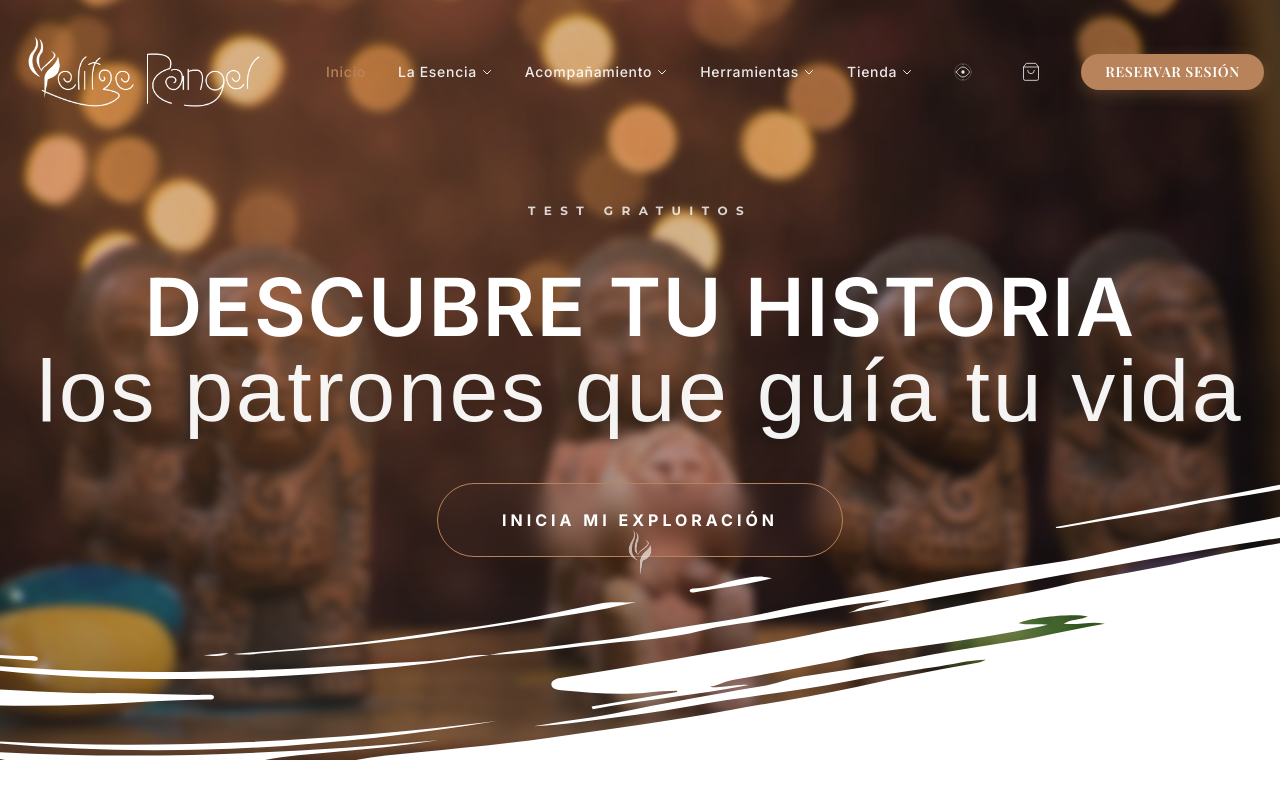
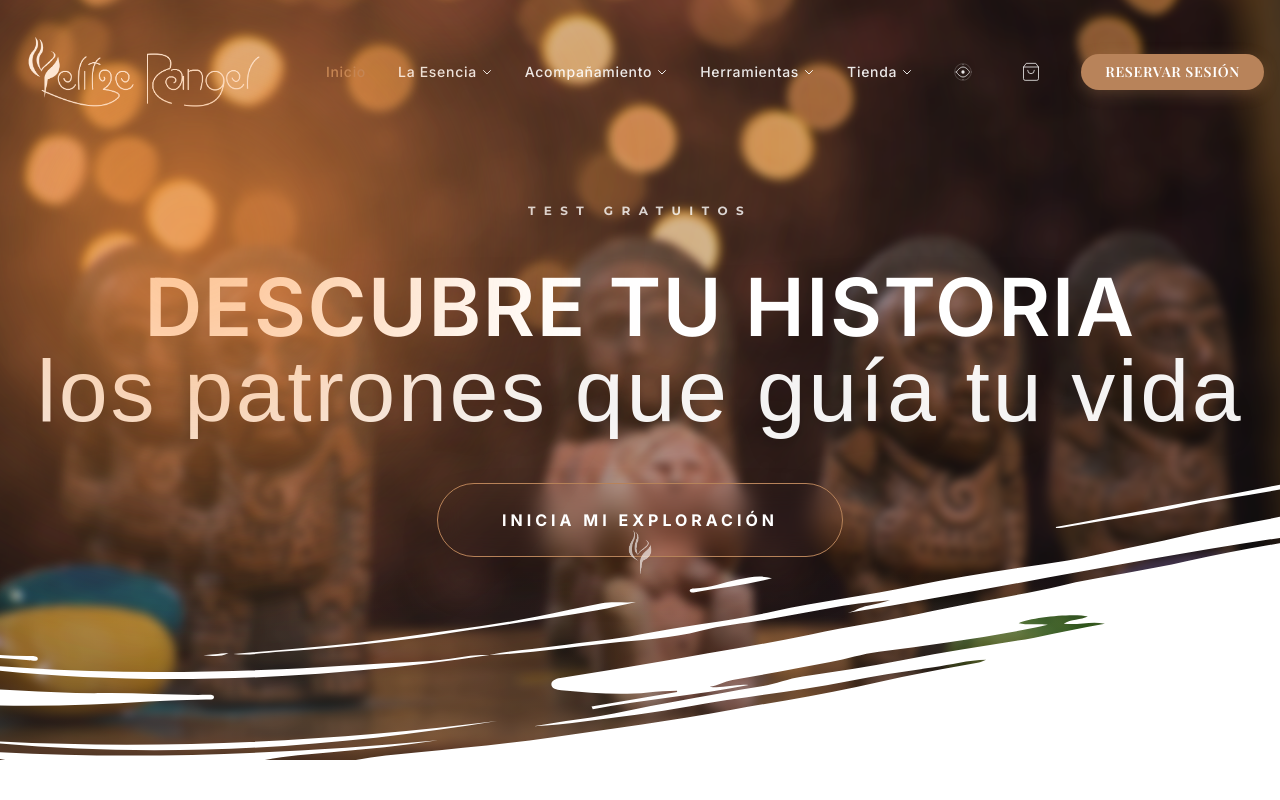
Before and after one commit to yelitzerangeloficialweb-max/yelitze-rangel-web, a Next.js app: page / in a window 1280 px wide. Shown: the top 800 px of the page. Built offline with nearby package versions, Linux system fonts and the light colour scheme; a web font is replaced by a local one.

Commit message:
feat: added global orange flare overlay in top-left corner as requested

```diff
--- a/app/layout.tsx
+++ b/app/layout.tsx
@@ -80,6 +80,8 @@ export default function RootLayout({
             alt="facebook pixel"
           />
         </noscript>
+        {/* Global Orange Flare Overlay */}
+        <div className="fixed top-[-10%] left-[-10%] w-[50vw] h-[50vw] bg-[radial-gradient(circle_at_center,rgba(251,146,60,0.9)_0%,rgba(251,146,60,0.4)_40%,transparent_70%)] blur-[100px] pointer-events-none z-[100] opacity-90" />
         {children}
       </body>
     </html>
```
